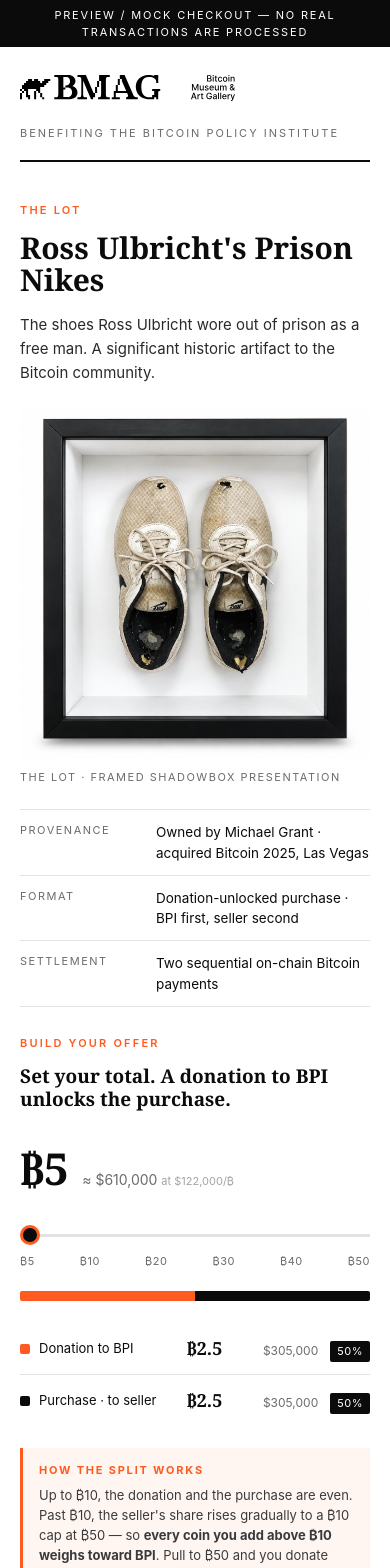
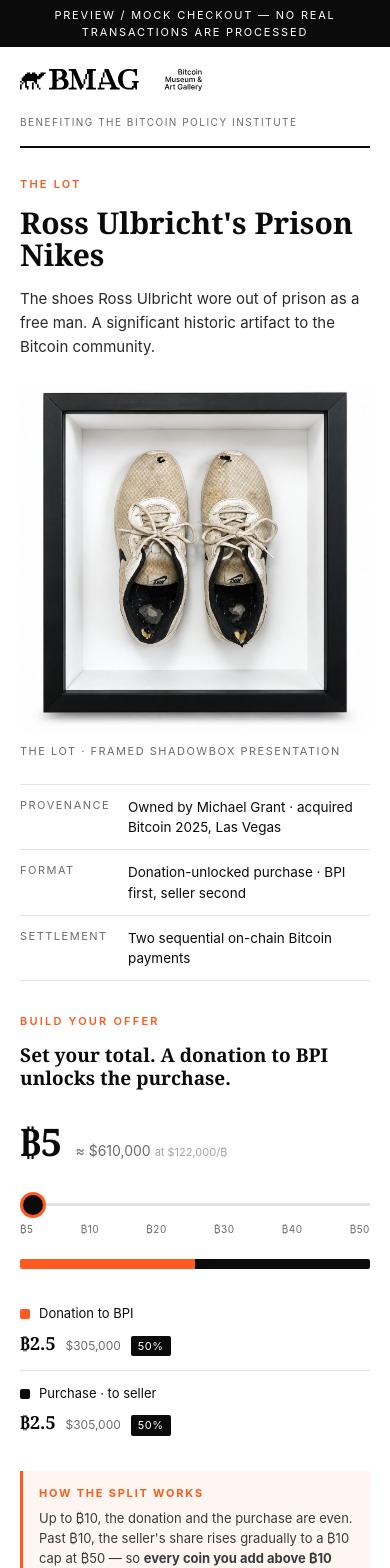
Before and after one commit to tommymarcheschi/tommy-studio, a SvelteKit app: page /ross-ulbricht-auction-test in a window 390 px wide. Shown: the top 1568 px of the page. Built offline with nearby package versions, Linux system fonts and the light colour scheme.

Commit message:
Mobile polish for Ross Ulbricht checkout
- Tighter page/masthead padding and smaller total headline on phones
- Breakdown rows stack label/values vertically under 560px (no cramping)
- Bigger slider thumb (26px) for touch; smaller QR on narrow screens
- Facts collapse to single column under 380px

```diff
--- a/src/routes/ross-ulbricht-auction-test/+page.svelte
+++ b/src/routes/ross-ulbricht-auction-test/+page.svelte
@@ -419,4 +419,30 @@
 	.done-note { font-size: 13px; line-height: 1.55; color: #3a3a3d; margin: 14px 0 20px; }
 
 	.foot { display: flex; justify-content: space-between; padding: 18px 0 0; font-size: 11px; letter-spacing: 1.5px; text-transform: uppercase; color: var(--muted); flex-wrap: wrap; gap: 8px; }
+
+	/* ── Mobile polish ─────────────────────────────────────────────── */
+	@media (max-width: 560px) {
+		.grid { padding: 28px 0; gap: 32px; }
+		.masthead { padding: 22px 0 16px; }
+		.wordmark { height: 22px; }
+		.kicker { font-size: 10px; letter-spacing: 1.5px; }
+		.lede { font-size: 15px; }
+		.totalbtc { font-size: 38px; }
+		/* bigger touch target on the slider thumb */
+		input[type='range']::-webkit-slider-thumb { width: 26px; height: 26px; }
+		input[type='range']::-moz-range-thumb { width: 26px; height: 26px; }
+		.ticks { font-size: 10px; }
+		/* let the breakdown numbers stack under the label instead of cramping */
+		.line { flex-direction: column; align-items: flex-start; gap: 6px; padding: 13px 0; }
+		.val { gap: 10px; }
+		.v-usd { min-width: 0; text-align: left; }
+		.facts > div { grid-template-columns: 96px 1fr; gap: 12px; }
+		.btn { padding: 16px 18px; font-size: 13px; }
+		.qr { width: 160px; height: 160px; }
+	}
+	@media (max-width: 380px) {
+		.totalrow { flex-direction: column; gap: 4px; }
+		.facts > div { grid-template-columns: 1fr; gap: 3px; }
+		.facts dd { font-size: 13px; }
+	}
 </style>
```
